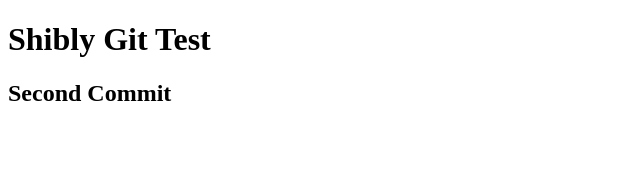
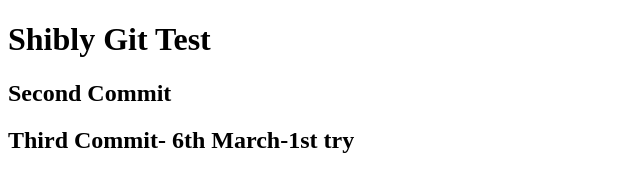
Before and after one commit to Shibly28/testgit-firstproject, a plain HTML site: page index.html in a window 1280 px wide. Shown: the whole page, without its empty margins (0-640 px from the left). Drawn offline with Linux system fonts and the light colour scheme.

Commit message:
third commit

```diff
--- a/index.html
+++ b/index.html
@@ -8,5 +8,6 @@
 <body>
     <h1>Shibly Git Test</h1>
     <h2>Second Commit</h2>
+    <h2>Third Commit- 6th March-1st try</h2>
 </body>
 </html>
```
